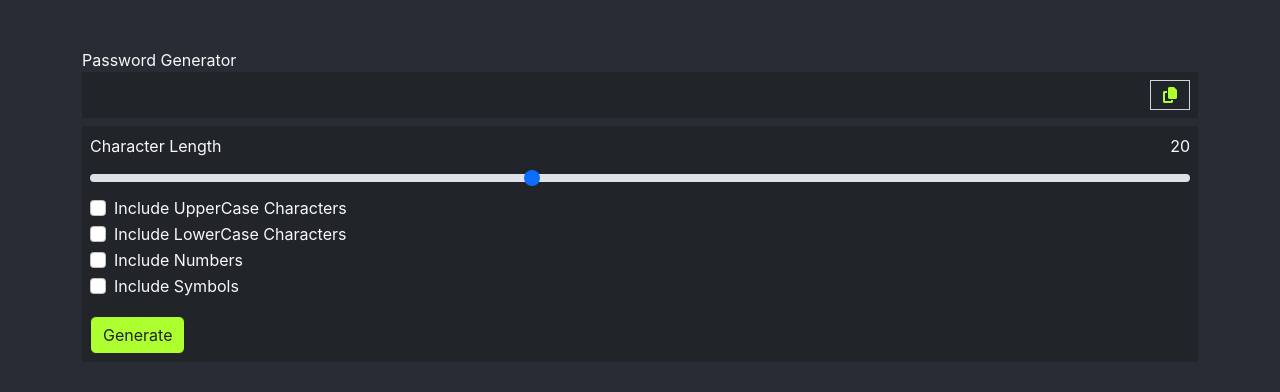
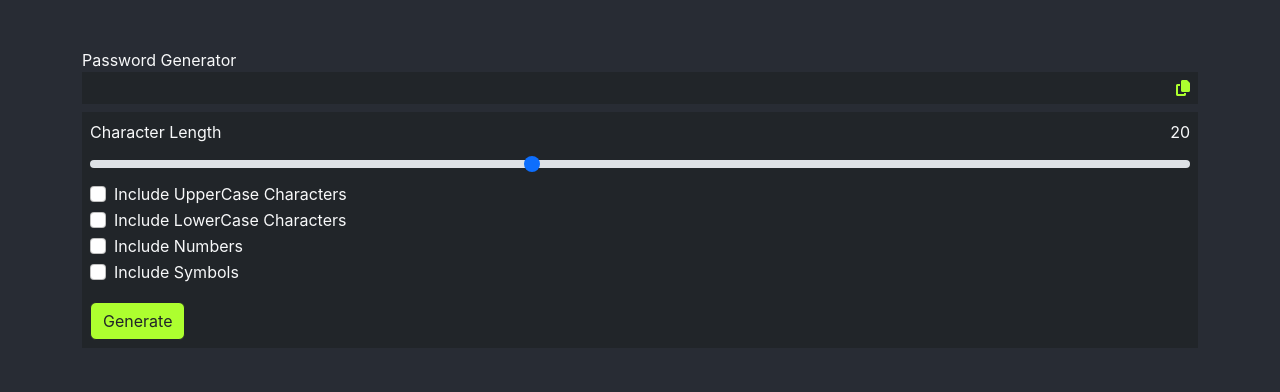
Before and after one commit to rushit163/IEEEtask, a React (Create React App) app in the folder my-app/: page / in a window 1280 px wide. Shown: the top 392 px of the page. Built offline with nearby package versions, Linux system fonts and the light colour scheme.

Commit message:
button removed

```diff
--- a/my-app/src/components/PasswordGenerator.jsx
+++ b/my-app/src/components/PasswordGenerator.jsx
@@ -40,7 +40,7 @@ let PasswordGenerator =()=> {
                     <div className="bg-dark p-2">
                     <div className="d-flex justify-content-between">
                         <div value={state.generatedPassword} className="text-light"  name='generatedPassword'>{state.generatedPassword}</div>
-                        <button className='input-group-text password bg-dark' ><i className="fa fa-copy"></i></button>
+                        <i className='bg-dark fa fa-copy'></i>
                     </div>
                     </div>
                     <div className="bg-dark mt-2 p-2">
```
